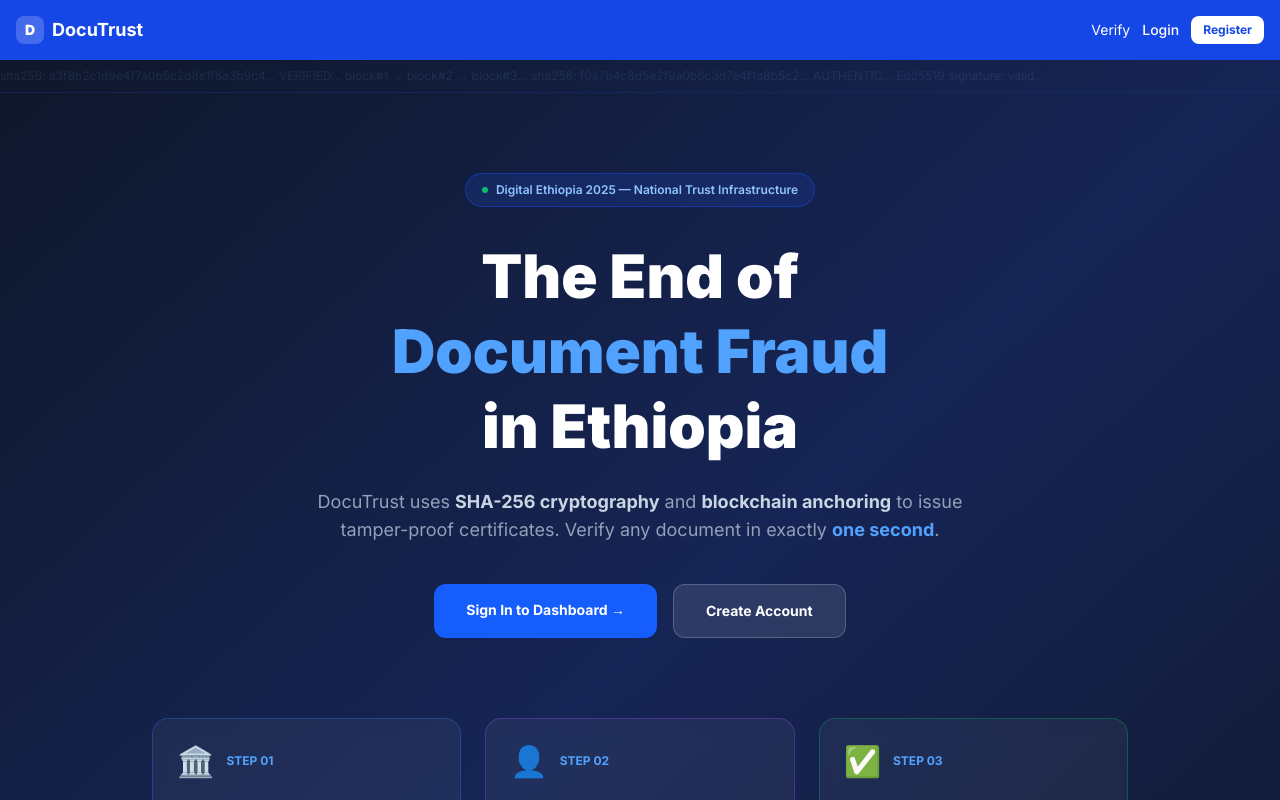
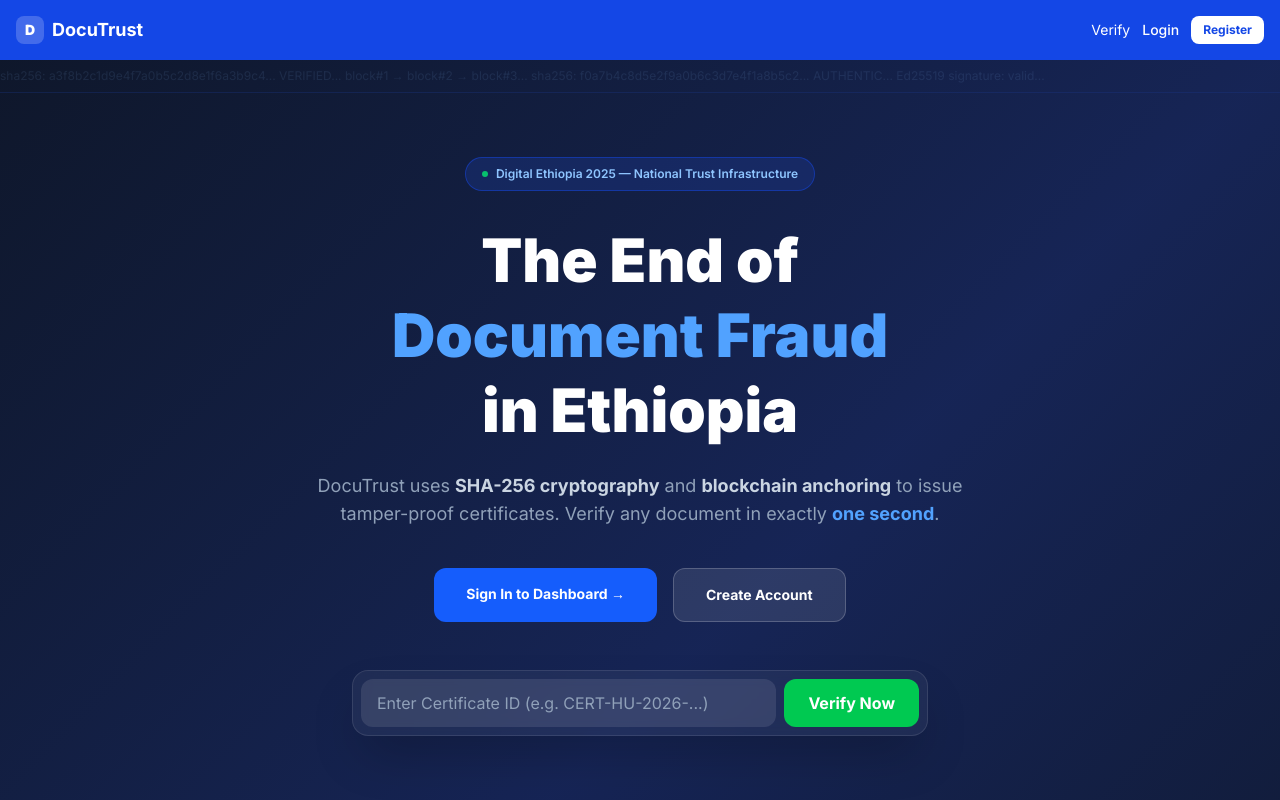
Before and after one commit to AbenezerMathewos/DocuTrust, a Next.js app in the folder frontend/: page / in a window 1280 px wide. Shown: the top 800 px of the page. Built offline with nearby package versions, Linux system fonts and the light colour scheme.

Commit message:
feat: update page.tsx

```diff
--- a/frontend/src/app/page.tsx
+++ b/frontend/src/app/page.tsx
@@ -1,8 +1,21 @@
+"use client";
 import Link from "next/link";
+import { useState } from "react";
+import { useRouter } from "next/navigation";
 
 export default function Home() {
+  const router = useRouter();
+  const [certId, setCertId] = useState("");
+
+  const handleVerify = (e: React.FormEvent) => {
+    e.preventDefault();
+    if (certId.trim()) {
+      router.push(`/verify/${certId.trim()}`);
+    }
+  };
+
   return (
-    <div className="min-h-[calc(100vh-64px)] bg-gradient-to-br from-slate-900 via-blue-950 to-slate-900">
+    <div className="min-h-[calc(100vh-64px)] bg-gradient-to-br from-slate-900 via-blue-950 to-slate-900 pb-16">
 
       {/* Hash Ticker */}
       <div className="overflow-hidden whitespace-nowrap text-xs font-mono text-blue-300/10 py-2 border-b border-blue-900/30 select-none">
@@ -10,7 +23,7 @@ export default function Home() {
       </div>
 
       {/* Hero */}
-      <div className="max-w-5xl mx-auto px-6 py-20 text-center">
+      <div className="max-w-5xl mx-auto px-6 pt-16 pb-10 text-center">
         <div className="inline-flex items-center gap-2 bg-blue-900/40 border border-blue-700/50 text-blue-300 text-xs font-semibold px-4 py-2 rounded-full mb-8">
           <span className="w-1.5 h-1.5 bg-green-400 rounded-full animate-pulse"></span>
           Digital Ethiopia 2025 — National Trust Infrastructure
@@ -26,7 +39,8 @@ export default function Home() {
           DocuTrust uses <strong className="text-slate-300">SHA-256 cryptography</strong> and <strong className="text-slate-300">blockchain anchoring</strong> to issue tamper-proof certificates. Verify any document in exactly <strong className="text-blue-400">one second</strong>.
         </p>
 
-        <div className="flex gap-4 justify-center flex-wrap">
+        {/* Action Buttons */}
+        <div className="flex gap-4 justify-center flex-wrap mb-12">
           <Link href="/login" className="bg-blue-600 hover:bg-blue-500 text-white font-bold px-8 py-4 rounded-xl transition-colors text-sm">
             Sign In to Dashboard →
           </Link>
@@ -35,8 +49,25 @@ export default function Home() {
           </Link>
         </div>
 
+        {/* Verification Bar */}
+        <div className="max-w-xl mx-auto bg-white/5 border border-white/10 p-2 rounded-2xl backdrop-blur-sm mb-20 shadow-2xl">
+          <form onSubmit={handleVerify} className="flex flex-col sm:flex-row gap-2">
+            <input
+              type="text"
+              placeholder="Enter Certificate ID (e.g. CERT-HU-2026-...)"
+              value={certId}
+              onChange={(e) => setCertId(e.target.value)}
+              className="flex-1 bg-white/10 border-none rounded-xl px-4 py-3 text-white placeholder-slate-400 focus:ring-2 focus:ring-blue-500 outline-none"
+              required
+            />
+            <button type="submit" className="bg-green-500 hover:bg-green-600 text-white font-bold px-6 py-3 rounded-xl transition-colors whitespace-nowrap">
+              Verify Now
+            </button>
+          </form>
+        </div>
+
         {/* 3-Step Visual */}
-        <div className="grid md:grid-cols-3 gap-6 mt-20 text-left">
+        <div className="grid md:grid-cols-3 gap-6 text-left">
           {[
             {
               step: '01',
```
